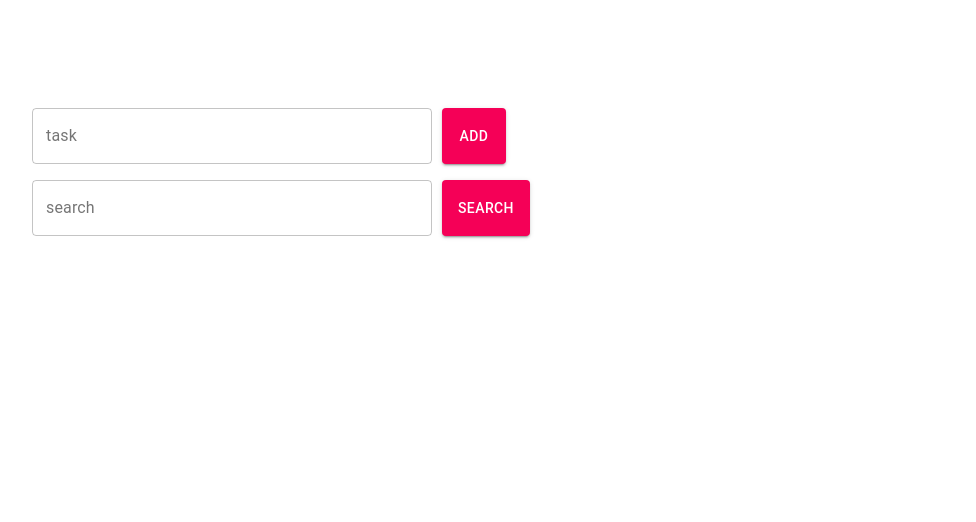
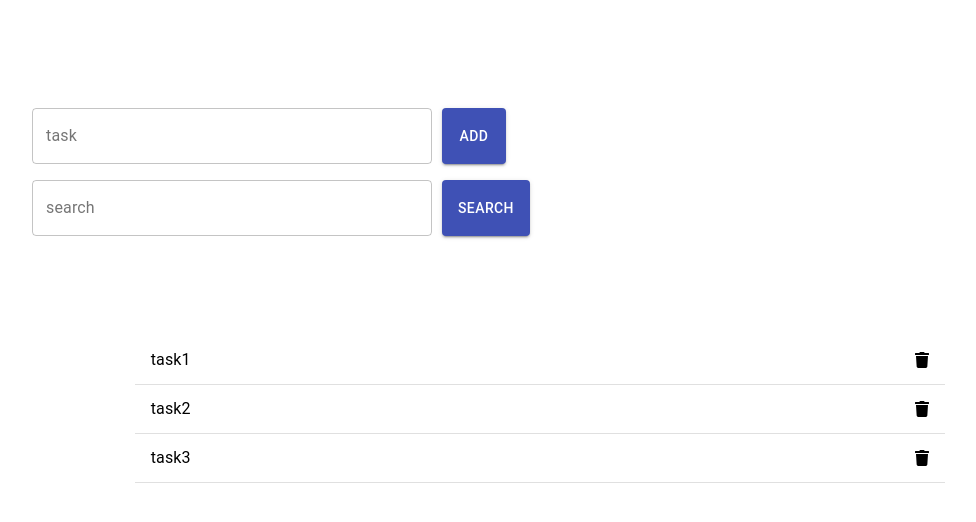
Before and after one commit to nabechin/nest-app, a React app in the folder client/: page / in a window 1280 px wide. Shown: the top 522 px of the page, without its empty margins (100-1076 px from the left). Built offline with nearby package versions, Linux system fonts and the light colour scheme.

Commit message:
feat: task list

```diff
--- a/client/package.json
+++ b/client/package.json
@@ -39,6 +39,9 @@
     "webpack-merge": "^5.7.3"
   },
   "dependencies": {
+    "@fortawesome/fontawesome-svg-core": "^1.2.35",
+    "@fortawesome/free-solid-svg-icons": "^5.15.3",
+    "@fortawesome/react-fontawesome": "^0.1.14",
     "@material-ui/core": "^4.11.4",
     "react": "^17.0.2",
     "react-dom": "^17.0.2"
--- a/client/src/App.tsx
+++ b/client/src/App.tsx
@@ -3,6 +3,12 @@ import { Button } from '@material-ui/core';
 import { Container } from '@material-ui/core';
 import { Grid } from '@material-ui/core';
 import { TextField } from '@material-ui/core';
+import { Divider } from '@material-ui/core';
+import { FontAwesomeIcon } from '@fortawesome/react-fontawesome';
+import { faTrash } from '@fortawesome/free-solid-svg-icons';
+import { ListItem } from '@material-ui/core';
+import { ListItemSecondaryAction } from '@material-ui/core';
+import { ListItemText } from '@material-ui/core';
 
 export const App = (): JSX.Element => {
   return (
@@ -23,7 +29,7 @@ export const App = (): JSX.Element => {
                   variant="outlined"
                   style={{ width: '400px' }}
                 ></TextField>
-                <Button variant="contained" color="secondary">
+                <Button variant="contained" color="primary">
                   add
                 </Button>
               </div>
@@ -38,13 +44,32 @@ export const App = (): JSX.Element => {
                   variant="outlined"
                   style={{ width: '400px' }}
                 ></TextField>
-                <Button variant="contained" color="secondary">
+                <Button variant="contained" color="primary">
                   search
                 </Button>
               </div>
             </form>
           </Grid>
         </Grid>
+        <Grid container direction="row" justify="center" alignItems="center">
+          <Grid item sm={8}>
+            <ListItem>
+              <ListItemText>task1</ListItemText>
+              <FontAwesomeIcon icon={faTrash}></FontAwesomeIcon>
+            </ListItem>
+            <Divider />
+            <ListItem>
+              <ListItemText>task2</ListItemText>
+              <FontAwesomeIcon icon={faTrash}></FontAwesomeIcon>
+            </ListItem>
+            <Divider />
+            <ListItem>
+              <ListItemText>task3</ListItemText>
+              <FontAwesomeIcon icon={faTrash}></FontAwesomeIcon>
+            </ListItem>
+            <Divider />
+          </Grid>
+        </Grid>
       </Container>
     </>
   );
```
Also changed, not shown: 1 other file (tests, documents, lock files or other folders).
